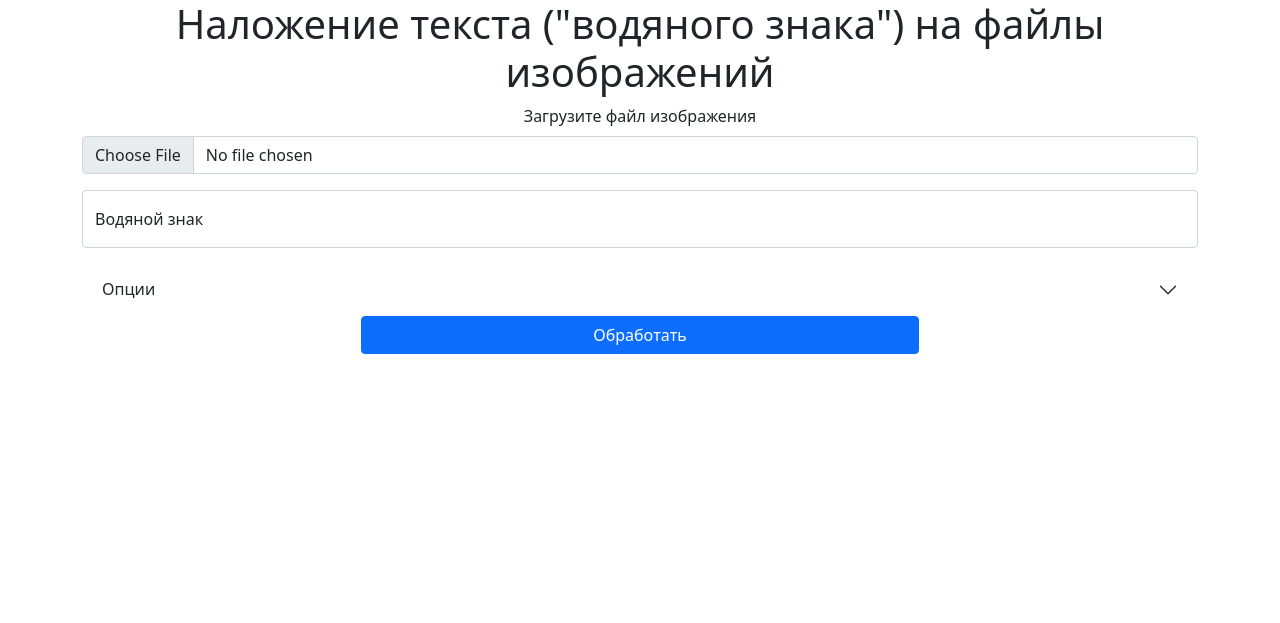
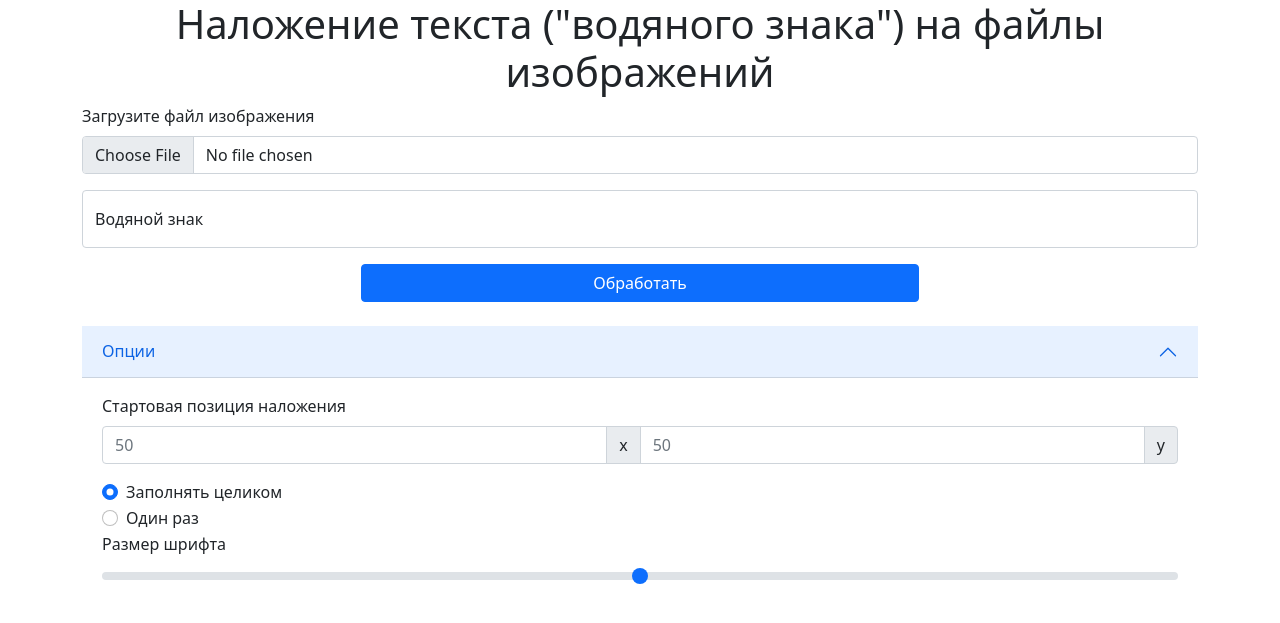
Before and after one commit to flikos/watermark, a Flask app: page /index in a window 1280 px wide, after a click on "Опции". Shown: the top 623 px of the page. Run offline with Flask 2, Linux system fonts and the light colour scheme; some libraries are stand-ins or nearby versions.

Commit message:
Новый дизайн

```diff
--- a/app.py
+++ b/app.py
@@ -1,6 +1,6 @@
 #!/usr/bin/python3
 
-#TODO
+# TODO
 # Аргументы из локальной строки
 # Поднять веб-сервер и обрабатывать загрузку файлов и выдачу файла в ответ
 # Сделать RESTapi для внешних приложений на сайте
@@ -16,8 +16,6 @@
 import watermark
 
 
-
-
 UPLOAD_FOLDER = '.'
 ALLOWED_EXTENSIONS = set(['jpg', 'jpeg', 'png'])
 FONT_FILE = "FiraCode-Light.ttf"
@@ -25,53 +23,50 @@
 
 app = Flask(__name__)
 app.config['UPLOAD_FOLDER'] = UPLOAD_FOLDER
-app.config['MAX_CONTENT_LENGTH'] = 4 * 1024 * 1024    # Ограничение на загрузку 4Mb
+app.config['MAX_CONTENT_LENGTH'] = 4 * 1024 * \
+    1024    # Ограничение на загрузку 4Mb
 app.config['SECRET_KEY'] = SECRET_KEY
 app.config['DEBUG'] = True
 
 bootstrap = Bootstrap(app)
 
+
 def allowed_file(filename):
     return '.' in filename and \
-            filename.rsplit('.', 1)[1] in ALLOWED_EXTENSIONS
+        filename.rsplit('.', 1)[1] in ALLOWED_EXTENSIONS
 
 
 @app.route('/', methods=['GET', 'POST'])
-def upload_file():
+@app.route('/index', methods=['GET', 'POST'])
+def index():
+    flash('Крестик не закрывает!!!')
     if request.method == 'POST':
         file = request.files['file']
-        if file and  allowed_file(file.filename):
+        if file and allowed_file(file.filename):
             # TODO
             # Почему подготовка имени файла идёт после проверки на допустимые файлы?
             # Не может ли быть такого случая, когда имя файла после подготовки станет недопустимым?
             filename = secure_filename(file.filename)
             file.save(os.path.join(app.config['UPLOAD_FOLDER'], filename))
-            return redirect(url_for('get_image', filename=filename))
+            start_x = int(request.form['start_x']
+                          ) if request.form['start_x'] else 50
+            start_y = int(request.form['start_y']
+                          ) if request.form['start_y'] else 50
+            start_position = (start_x, start_y)
+            print(start_position)
+            fill_text = (request.form['fill'] == 'optionAll')
+            watermark_file = watermark.watermark_text(
+                filename, request.form['watermark'], startpos=start_position, fill_text=fill_text)
+            return redirect(url_for('get_image', filename=watermark_file))
             # return redirect(url_for('upload_file'))
-    return '''
-    <!doctype html>
-    <title>Upload new File</title>
-    <h1>Загрузите файл для обработки</h1>
-    <form action="" method=post enctype=multipart/form-data>
-      <p><input type=file name=file>
-         <input type=submit value="Обработать">
-    </form>
-    '''
-
-
-@app.route('/index')
-def index():
-    flash('Крестик не закрывает!!!')
-    form = forms.UploadForm()
-    return render_template('index.html', form=form)
+    return render_template('index.html')
 
 
 @app.route('/get_image/<filename>')
 def get_image(filename):
     if filename:
-        return send_file(watermark.watermark_text(filename), as_attachment=True)
+        return send_file(filename, as_attachment=True)
     return redirect(url_for('upload_file'))
-
 
 
 if __name__ == '__main__':
--- a/templates/index.html
+++ b/templates/index.html
@@ -16,16 +16,22 @@
 <div class="container-sm">
     <div class="text-center">
         <h1>Наложение текста ("водяного знака") на файлы изображений</h1>
-        <form>
+    </div>
+    <form action="" method=post enctype=multipart/form-data>
         <div class="mb-3">
-                <label for="formFile" class="form-label">Загрузите файл изображения</label>
-                <input class="form-control" type="file" id="formFile">
+            <label for="file" class="form-label">Загрузите файл изображения</label>
+            <input class="form-control" type="file" id="file" name="file">
         </div>
         <div class="form-floating mb-3">
-                <input type="text" class="form-control" id="floatingInput" placeholder="watermark">
+            <input type="text" class="form-control" id="watermark" placeholder="watermark" name="watermark">
             <label for="floatingInput">Водяной знак</label>
         </div>
-            <div class="accordion accordion-flush" id="accordionFlushOptions">
+
+        <div class="d-grid gap-2 col-6 mx-auto">
+            <button type="submit" class="btn btn-primary">Обработать</button>
+        </div>
+        <br>
+        <div class="accordion accordion-flush" id="accordionFlushExample">
             <div class="accordion-item">
                 <h2 class="accordion-header" id="flush-headingOne">
                     <button class="accordion-button collapsed" type="button" data-bs-toggle="collapse"
@@ -36,32 +42,26 @@
                 <div id="flush-collapseOne" class="accordion-collapse collapse" aria-labelledby="flush-headingOne"
                     data-bs-parent="#accordionFlushExample">
                     <div class="accordion-body">
-                            <div class="row">
-                                <div class="col-sm-8">
+                        <label class="form-label">Стартовая позиция наложения</label>
                         <div class="input-group mb-3">
-                                        <span class="input-group-text">Стартовая позиция наложения</span>
-                                        <input type="text" aria-label="start_x" class="form-control"
-                                            placeholder="50"><span class="input-group-text">x</span>
-                                        <input type="text" aria-label="start_y" class="form-control"
-                                            placeholder="50"><span class="input-group-text">y</span>
+                            <input type="text" aria-label="start_x" class="form-control" placeholder="50" name="start_x"><span
+                                class="input-group-text">x</span>
+                            <input type="text" aria-label="start_y" class="form-control" placeholder="50" name="start_y"><span
+                                class="input-group-text">y</span>
                         </div>
-                                </div>
-                                <div class="col-sm-4">
                         <div class="form-check">
-                                        <input class="form-check-input" type="radio" name="flexRadioDefault"
-                                            id="flexRadioDefault1">
-                                        <label class="form-check-label" for="flexRadioDefault1">
-                                            Заполнять всё изображение
+                            <input class="form-check-input" type="radio" name="fill" id="exampleRadios1"
+                                value="optionAll" checked>
+                            <label class="form-check-label" for="exampleRadios1">
+                                Заполнять целиком
                             </label>
                         </div>
                         <div class="form-check">
-                                        <input class="form-check-input" type="radio" name="flexRadioDefault"
-                                            id="flexRadioDefault2" checked>
-                                        <label class="form-check-label" for="flexRadioDefault2">
-                                            Вставить надпись один раз
+                            <input class="form-check-input" type="radio" name="fill" id="exampleRadios2"
+                                value="optionOne">
+                            <label class="form-check-label" for="exampleRadios2">
+                                Один раз
                             </label>
-                                    </div>
-                                </div>
                         </div>
                         <label for="customRange3" class="form-label">Размер шрифта</label>
                         <input type="range" class="form-range" min="0" max="5" step="0.5" id="customRange3">
@@ -69,10 +69,6 @@
                 </div>
             </div>
         </div>
-            <div class="d-grid gap-2 col-6 mx-auto">
-                <button type="submit" class="btn btn-primary">Обработать</button>
-            </div>
     </form>
 </div>
-</div>
 {% endblock %}
```
Also changed, not shown: watermark.py (+11 -7 lines), wm_AlexBlack.png. Lines whose indentation alone changed are shown as unchanged.
